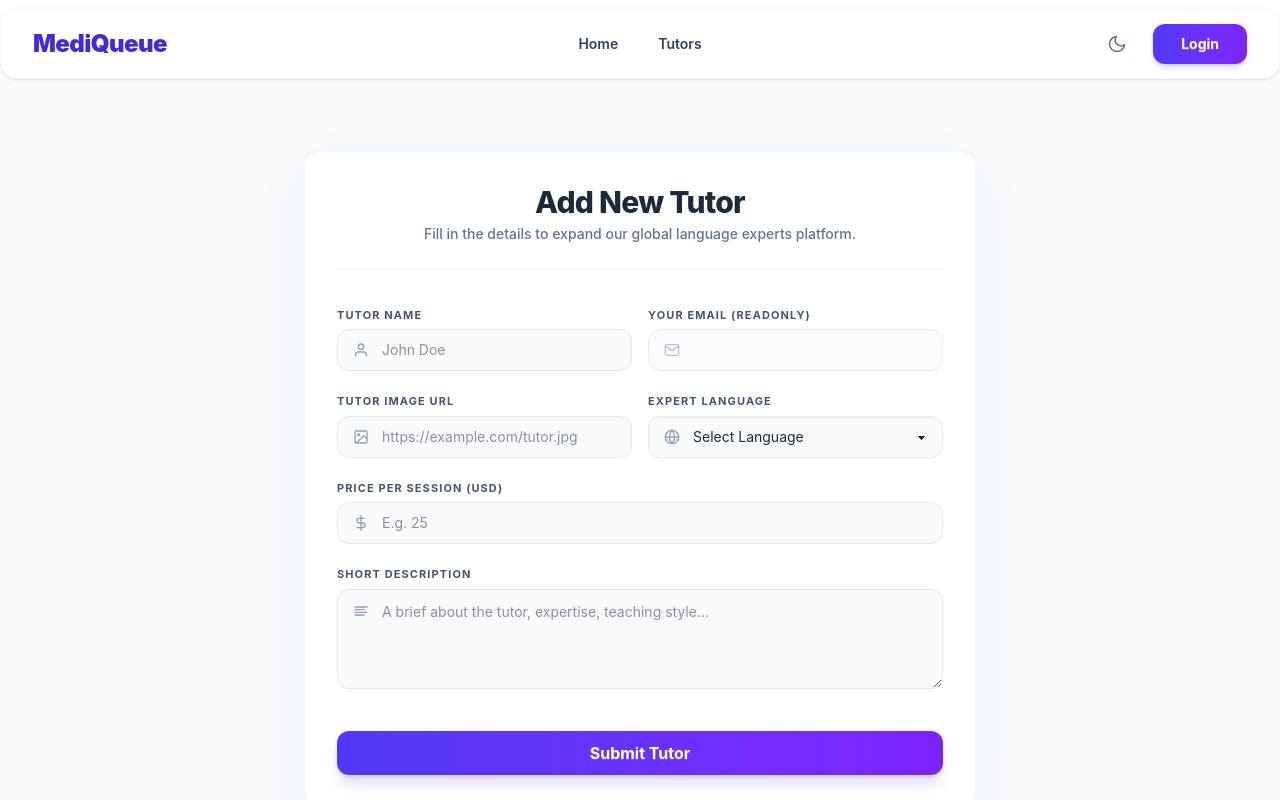
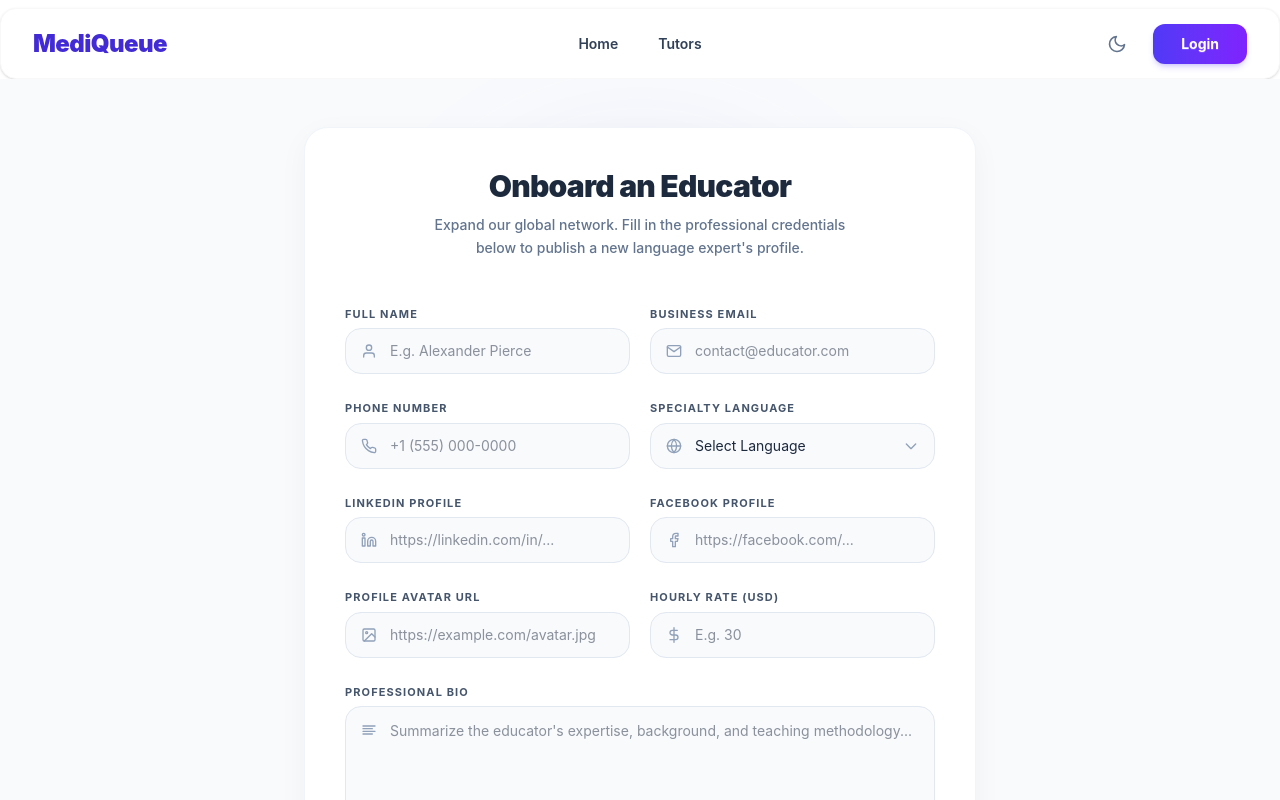
Before and after one commit to towfiqurv360/B13-A09--MediQueue-Tutor-Booking-System-Client-side, a React (Vite) app: page /add-tutor in a window 1280 px wide. Shown: the top 800 px of the page. Built offline with nearby package versions, Linux system fonts and the light colour scheme; no server answers.

Commit message:
design: refine Add Tutor form UI with premium aesthetic, replace github with linkedin, and hide user tracker

```diff
--- a/src/pages/AddTutor.jsx
+++ b/src/pages/AddTutor.jsx
@@ -1,6 +1,6 @@
 import React, { useContext } from 'react';
 import { AuthContext } from '../providers/AuthProvider';
-import { FiImage, FiGlobe, FiDollarSign, FiAlignLeft, FiUser, FiMail } from 'react-icons/fi';
+import { FiImage, FiGlobe, FiDollarSign, FiAlignLeft, FiUser, FiMail, FiPhone, FiLinkedin, FiFacebook } from 'react-icons/fi';
 import { toast } from 'react-toastify';
 
 const AddTutor = () => {
@@ -11,14 +11,30 @@ const AddTutor = () => {
         const form = e.target;
 
         const name = form.name.value;
-        const email = user?.email;
+        const userEmail = user?.email;
+        const tutorEmail = form.tutorEmail.value;
         const image = form.image.value;
         const language = form.language.value;
         const price = parseFloat(form.price.value);
         const description = form.description.value;
+        const phone = form.phone.value;
+        const linkedin = form.linkedin.value;
+        const facebook = form.facebook.value;
         const review = 0;
 
-        const newTutor = { name, email, image, language, price, description, review };
+        const newTutor = {
+            name,
+            userEmail,
+            tutorEmail,
+            phone,
+            linkedin,
+            facebook,
+            image,
+            language,
+            price,
+            description,
+            review
+        };
 
         fetch('http://localhost:5000/tutors', {
             method: 'POST',
@@ -30,10 +46,10 @@ const AddTutor = () => {
             .then(res => res.json())
             .then(data => {
                 if (data.insertedId) {
-                    toast.success("Tutor added successfully!");
+                    toast.success("Educator profile published successfully!");
                     form.reset();
                 } else {
-                    toast.error("Failed to add tutor!");
+                    toast.error("Failed to publish profile!");
                 }
             })
             .catch(error => {
@@ -42,101 +58,148 @@ const AddTutor = () => {
     };
 
     return (
-        <div className="min-h-screen py-10 px-4 bg-slate-50 dark:bg-slate-950 flex items-center justify-center transition-colors duration-300">
-            <div className="max-w-2xl w-full bg-white dark:bg-slate-900 rounded-2xl shadow-[0_20px_60px_rgba(8,_112,_184,_0.05)] border border-slate-100 dark:border-slate-800/80 p-6 md:p-8">
+        <div className="min-h-screen py-12 px-4 bg-slate-50 dark:bg-slate-950 flex items-center justify-center transition-colors duration-300 relative overflow-hidden">
 
-                <div className="text-center mb-8 border-b border-slate-100 dark:border-slate-800 pb-6">
-                    <h2 className="text-3xl font-extrabold text-slate-800 dark:text-slate-100 tracking-tight">Add New Tutor</h2>
-                    <p className="text-slate-500 dark:text-slate-400 mt-1 font-medium text-sm">Fill in the details to expand our global language experts platform.</p>
+            <div className="absolute top-20 left-1/2 -translate-x-1/2 w-96 h-96 bg-indigo-500/10 dark:bg-indigo-500/5 rounded-full blur-3xl pointer-events-none"></div>
+
+            <div className="max-w-2xl w-full bg-white dark:bg-slate-900 rounded-3xl shadow-[0_8px_30px_rgb(0,0,0,0.04)] dark:shadow-[0_8px_30px_rgb(0,0,0,0.2)] border border-slate-100 dark:border-slate-800 p-8 md:p-10 relative z-10">
+
+                <div className="text-center mb-10">
+                    <h2 className="text-3xl font-black text-slate-800 dark:text-white tracking-tight">Onboard an Educator</h2>
+                    <p className="text-slate-500 dark:text-slate-400 mt-2.5 font-medium text-sm max-w-md mx-auto leading-relaxed">
+                        Expand our global network. Fill in the professional credentials below to publish a new language expert's profile.
+                    </p>
                 </div>
 
-                <form onSubmit={handleAddTutor} className="space-y-4">
-                    <div className="grid grid-cols-1 md:grid-cols-2 gap-4">
+                <form onSubmit={handleAddTutor} className="space-y-5">
+                    <div className="grid grid-cols-1 md:grid-cols-2 gap-5">
 
                         <div className="form-control col-span-1">
                             <label className="label pt-0 pb-1.5">
-                                <span className="label-text font-bold text-slate-600 dark:text-slate-300 uppercase text-[11px] tracking-widest">Tutor Name</span>
+                                <span className="label-text font-bold text-slate-600 dark:text-slate-300 uppercase text-[11px] tracking-widest">Full Name</span>
                             </label>
                             <div className="relative">
-                                <span className="absolute inset-y-0 left-0 flex items-center pl-4 text-slate-400 dark:text-slate-500 pointer-events-none">
+                                <span className="absolute inset-y-0 left-0 flex items-center pl-4 text-slate-400">
                                     <FiUser size={16} />
                                 </span>
-                                <input type="text" name="name" placeholder="John Doe" className="w-full pl-11 pr-4 py-2.5 bg-slate-50 dark:bg-slate-800/40 border border-slate-200 dark:border-slate-700/80 focus:border-indigo-500 focus:ring-1 focus:ring-indigo-500 text-slate-800 dark:text-slate-200 rounded-xl transition-colors text-sm cursor-text" required />
+                                <input type="text" name="name" placeholder="E.g. Alexander Pierce" className="w-full pl-11 pr-4 py-3 bg-slate-50 dark:bg-slate-800/50 border border-slate-200 dark:border-slate-700/80 focus:border-indigo-500 focus:bg-white dark:focus:bg-slate-800 focus:ring-2 focus:ring-indigo-500/20 text-slate-800 dark:text-white rounded-2xl transition-all text-sm outline-none" required />
                             </div>
                         </div>
 
                         <div className="form-control col-span-1">
                             <label className="label pt-0 pb-1.5">
-                                <span className="label-text font-bold text-slate-600 dark:text-slate-300 uppercase text-[11px] tracking-widest">Your Email (ReadOnly)</span>
+                                <span className="label-text font-bold text-slate-600 dark:text-slate-300 uppercase text-[11px] tracking-widest">Business Email</span>
                             </label>
                             <div className="relative">
-                                <span className="absolute inset-y-0 left-0 flex items-center pl-4 text-slate-400 dark:text-slate-500 pointer-events-none">
+                                <span className="absolute inset-y-0 left-0 flex items-center pl-4 text-slate-400">
                                     <FiMail size={16} />
                                 </span>
-                                <input type="email" name="email" defaultValue={user?.email} readOnly className="w-full pl-11 pr-4 py-2.5 bg-slate-100/50 dark:bg-slate-800 border border-slate-200 dark:border-slate-700/80 text-slate-500 dark:text-slate-400 rounded-xl cursor-not-allowed opacity-80 text-sm" />
+                                <input type="email" name="tutorEmail" placeholder="contact@educator.com" className="w-full pl-11 pr-4 py-3 bg-slate-50 dark:bg-slate-800/50 border border-slate-200 dark:border-slate-700/80 focus:border-indigo-500 focus:bg-white dark:focus:bg-slate-800 focus:ring-2 focus:ring-indigo-500/20 text-slate-800 dark:text-white rounded-2xl transition-all text-sm outline-none" required />
                             </div>
                         </div>
 
                         <div className="form-control col-span-1">
                             <label className="label pt-0 pb-1.5">
-                                <span className="label-text font-bold text-slate-600 dark:text-slate-300 uppercase text-[11px] tracking-widest">Tutor Image URL</span>
+                                <span className="label-text font-bold text-slate-600 dark:text-slate-300 uppercase text-[11px] tracking-widest">Phone Number</span>
                             </label>
                             <div className="relative">
-                                <span className="absolute inset-y-0 left-0 flex items-center pl-4 text-slate-400 dark:text-slate-500 pointer-events-none">
-                                    <FiImage size={16} />
+                                <span className="absolute inset-y-0 left-0 flex items-center pl-4 text-slate-400">
+                                    <FiPhone size={16} />
                                 </span>
-                                <input type="url" name="image" placeholder="https://example.com/tutor.jpg" className="w-full pl-11 pr-4 py-2.5 bg-slate-50 dark:bg-slate-800/40 border border-slate-200 dark:border-slate-700/80 focus:border-indigo-500 focus:ring-1 focus:ring-indigo-500 text-slate-800 dark:text-slate-200 rounded-xl transition-colors text-sm cursor-text" required />
+                                <input type="tel" name="phone" placeholder="+1 (555) 000-0000" className="w-full pl-11 pr-4 py-3 bg-slate-50 dark:bg-slate-800/50 border border-slate-200 dark:border-slate-700/80 focus:border-indigo-500 focus:bg-white dark:focus:bg-slate-800 focus:ring-2 focus:ring-indigo-500/20 text-slate-800 dark:text-white rounded-2xl transition-all text-sm outline-none" required />
                             </div>
                         </div>
 
                         <div className="form-control col-span-1">
                             <label className="label pt-0 pb-1.5">
-                                <span className="label-text font-bold text-slate-600 dark:text-slate-300 uppercase text-[11px] tracking-widest">Expert Language</span>
+                                <span className="label-text font-bold text-slate-600 dark:text-slate-300 uppercase text-[11px] tracking-widest">Specialty Language</span>
                             </label>
                             <div className="relative">
-                                <span className="absolute inset-y-0 left-0 flex items-center pl-4 text-slate-400 dark:text-slate-500 pointer-events-none z-10">
+                                <span className="absolute inset-y-0 left-0 flex items-center pl-4 text-slate-400 pointer-events-none z-10">
                                     <FiGlobe size={16} />
                                 </span>
-                                <select name="language" className="select w-full pl-11 pr-4 bg-slate-50 dark:bg-slate-800/40 border border-slate-200 dark:border-slate-700/80 focus:border-indigo-500 focus:ring-1 focus:ring-indigo-500 text-slate-800 dark:text-slate-200 rounded-xl transition-colors text-sm cursor-pointer h-auto py-2.5 min-h-0" required>
-                                    <option value="" disabled selected>Select Language</option>
+                                <select name="language" defaultValue="" className="w-full pl-11 pr-4 py-3 bg-slate-50 dark:bg-slate-800/50 border border-slate-200 dark:border-slate-700/80 focus:border-indigo-500 focus:bg-white dark:focus:bg-slate-800 focus:ring-2 focus:ring-indigo-500/20 text-slate-800 dark:text-white rounded-2xl transition-all text-sm outline-none appearance-none cursor-pointer" required>
+                                    <option value="" disabled>Select Language</option>
                                     <option value="English">English</option>
                                     <option value="Spanish">Spanish</option>
                                     <option value="French">French</option>
                                     <option value="German">German</option>
                                     <option value="Japanese">Japanese</option>
                                     <option value="Arabic">Arabic</option>
+                                    <option value="Mandarin">Mandarin</option>
                                 </select>
+                                <div className="absolute inset-y-0 right-4 flex items-center pointer-events-none">
+                                    <svg className="w-4 h-4 text-slate-400" fill="none" stroke="currentColor" viewBox="0 0 24 24"><path strokeLinecap="round" strokeLinejoin="round" strokeWidth="2" d="M19 9l-7 7-7-7"></path></svg>
+                                </div>
+                            </div>
+                        </div>
+
+                        <div className="form-control col-span-1">
+                            <label className="label pt-0 pb-1.5">
+                                <span className="label-text font-bold text-slate-600 dark:text-slate-300 uppercase text-[11px] tracking-widest">LinkedIn Profile</span>
+                            </label>
+                            <div className="relative">
+                                <span className="absolute inset-y-0 left-0 flex items-center pl-4 text-slate-400">
+                                    <FiLinkedin size={16} />
+                                </span>
+                                <input type="url" name="linkedin" placeholder="https://linkedin.com/in/..." className="w-full pl-11 pr-4 py-3 bg-slate-50 dark:bg-slate-800/50 border border-slate-200 dark:border-slate-700/80 focus:border-indigo-500 focus:bg-white dark:focus:bg-slate-800 focus:ring-2 focus:ring-indigo-500/20 text-slate-800 dark:text-white rounded-2xl transition-all text-sm outline-none" />
+                            </div>
+                        </div>
+
+                        <div className="form-control col-span-1">
+                            <label className="label pt-0 pb-1.5">
+                                <span className="label-text font-bold text-slate-600 dark:text-slate-300 uppercase text-[11px] tracking-widest">Facebook Profile</span>
+                            </label>
+                            <div className="relative">
+                                <span className="absolute inset-y-0 left-0 flex items-center pl-4 text-slate-400">
+                                    <FiFacebook size={16} />
+                                </span>
+                                <input type="url" name="facebook" placeholder="https://facebook.com/..." className="w-full pl-11 pr-4 py-3 bg-slate-50 dark:bg-slate-800/50 border border-slate-200 dark:border-slate-700/80 focus:border-indigo-500 focus:bg-white dark:focus:bg-slate-800 focus:ring-2 focus:ring-indigo-500/20 text-slate-800 dark:text-white rounded-2xl transition-all text-sm outline-none" />
+                            </div>
+                        </div>
+
+                        <div className="form-control col-span-1">
+                            <label className="label pt-0 pb-1.5">
+                                <span className="label-text font-bold text-slate-600 dark:text-slate-300 uppercase text-[11px] tracking-widest">Profile Avatar URL</span>
+                            </label>
+                            <div className="relative">
+                                <span className="absolute inset-y-0 left-0 flex items-center pl-4 text-slate-400">
+                                    <FiImage size={16} />
+                                </span>
+                                <input type="url" name="image" placeholder="https://example.com/avatar.jpg" className="w-full pl-11 pr-4 py-3 bg-slate-50 dark:bg-slate-800/50 border border-slate-200 dark:border-slate-700/80 focus:border-indigo-500 focus:bg-white dark:focus:bg-slate-800 focus:ring-2 focus:ring-indigo-500/20 text-slate-800 dark:text-white rounded-2xl transition-all text-sm outline-none" required />
+                            </div>
+                        </div>
+
+                        <div className="form-control col-span-1">
+                            <label className="label pt-0 pb-1.5">
+                                <span className="label-text font-bold text-slate-600 dark:text-slate-300 uppercase text-[11px] tracking-widest">Hourly Rate (USD)</span>
+                            </label>
+                            <div className="relative">
+                                <span className="absolute inset-y-0 left-0 flex items-center pl-4 text-slate-400">
+                                    <FiDollarSign size={16} />
+                                </span>
+                                <input type="number" name="price" placeholder="E.g. 30" min="1" className="w-full pl-11 pr-4 py-3 bg-slate-50 dark:bg-slate-800/50 border border-slate-200 dark:border-slate-700/80 focus:border-indigo-500 focus:bg-white dark:focus:bg-slate-800 focus:ring-2 focus:ring-indigo-500/20 text-slate-800 dark:text-white rounded-2xl transition-all text-sm outline-none" required />
                             </div>
                         </div>
 
                         <div className="form-control col-span-1 md:col-span-2">
                             <label className="label pt-0 pb-1.5">
-                                <span className="label-text font-bold text-slate-600 dark:text-slate-300 uppercase text-[11px] tracking-widest">Price per session (USD)</span>
+                                <span className="label-text font-bold text-slate-600 dark:text-slate-300 uppercase text-[11px] tracking-widest">Professional Bio</span>
                             </label>
                             <div className="relative">
-                                <span className="absolute inset-y-0 left-0 flex items-center pl-4 text-slate-400 dark:text-slate-500 pointer-events-none">
-                                    <FiDollarSign size={16} />
-                                </span>
-                                <input type="number" name="price" placeholder="E.g. 25" min="1" className="w-full pl-11 pr-4 py-2.5 bg-slate-50 dark:bg-slate-800/40 border border-slate-200 dark:border-slate-700/80 focus:border-indigo-500 focus:ring-1 focus:ring-indigo-500 text-slate-800 dark:text-slate-200 rounded-xl transition-colors text-sm cursor-text" required />
-                            </div>
-                        </div>
-
-                        <div className="form-control col-span-1 md:col-span-2">
-                            <label className="label pt-0 pb-1.5">
-                                <span className="label-text font-bold text-slate-600 dark:text-slate-300 uppercase text-[11px] tracking-widest">Short Description</span>
-                            </label>
-                            <div className="relative">
-                                <span className="absolute top-3.5 left-0 flex items-start pl-4 text-slate-400 dark:text-slate-500 pointer-events-none">
+                                <span className="absolute top-4 left-0 flex items-start pl-4 text-slate-400">
                                     <FiAlignLeft size={16} />
                                 </span>
-                                <textarea name="description" placeholder="A brief about the tutor, expertise, teaching style..." className="w-full pl-11 pr-4 py-3 bg-slate-50 dark:bg-slate-800/40 border border-slate-200 dark:border-slate-700/80 focus:border-indigo-500 focus:ring-1 focus:ring-indigo-500 text-slate-800 dark:text-slate-200 rounded-xl transition-colors min-h-[100px] text-sm cursor-text" required></textarea>
+                                <textarea name="description" placeholder="Summarize the educator's expertise, background, and teaching methodology..." className="w-full pl-11 pr-4 py-3.5 bg-slate-50 dark:bg-slate-800/50 border border-slate-200 dark:border-slate-700/80 focus:border-indigo-500 focus:bg-white dark:focus:bg-slate-800 focus:ring-2 focus:ring-indigo-500/20 text-slate-800 dark:text-white rounded-2xl transition-all min-h-[110px] text-sm outline-none resize-y" required></textarea>
                             </div>
                         </div>
                     </div>
 
-                    <button type="submit" className="btn btn-primary w-full bg-gradient-to-r from-indigo-600 to-violet-600 hover:from-indigo-700 hover:to-violet-700 border-none text-white font-bold text-base rounded-xl mt-5 shadow-lg shadow-indigo-600/20 py-2.5 h-auto cursor-pointer transition-all">
-                        Submit Tutor
-                    </button>
+                    <div className="pt-2">
+                        <button type="submit" className="w-full bg-slate-800 hover:bg-slate-900 dark:bg-indigo-600 dark:hover:bg-indigo-700 text-white font-bold text-sm tracking-wide rounded-2xl py-4 shadow-lg shadow-slate-900/10 dark:shadow-indigo-600/20 cursor-pointer transition-all duration-300">
+                            Publish Educator Profile
+                        </button>
+                    </div>
                 </form>
             </div>
         </div>
```
